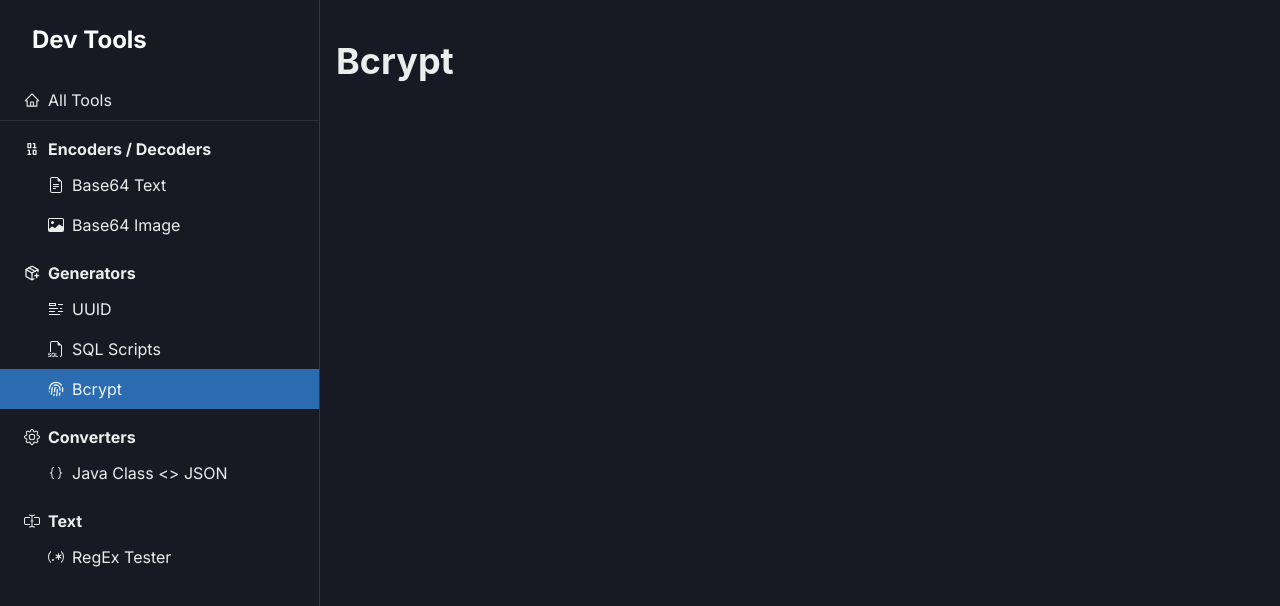
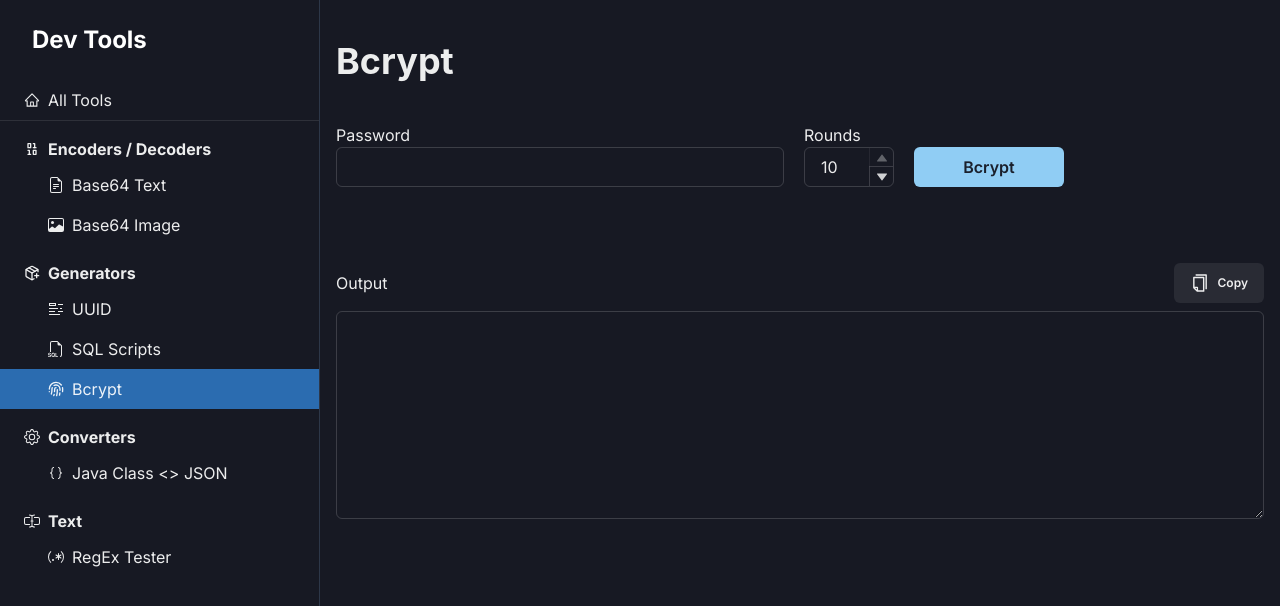
Before and after one commit to PabloMazariegos/dev-tools, a React (Vite) app: page /generators/bcrypt in a window 1280 px wide. Shown: the top 606 px of the page. Built offline with nearby package versions, Linux system fonts and the light colour scheme.

Commit message:
feat - bcrypt hashing generator

```diff
--- a/package.json
+++ b/package.json
@@ -13,8 +13,10 @@
     "@chakra-ui/react": "^2.7.0",
     "@emotion/react": "^11.11.1",
     "@emotion/styled": "^11.11.0",
+    "@types/bcryptjs": "^2.4.2",
     "@types/node": "^20.3.1",
     "@types/uuid": "^9.0.2",
+    "bcryptjs": "^2.4.3",
     "buffer": "^6.0.3",
     "framer-motion": "^10.12.16",
     "react": "^18.2.0",
--- a/src/views/generators/BcryptView.tsx
+++ b/src/views/generators/BcryptView.tsx
@@ -1,10 +1,75 @@
-import { Heading } from '@chakra-ui/react';
+import React from 'react';
+import TextAreaViewer from '@/components/TextAreaViewer/TextAreaViewer';
+import {
+  Box,
+  Button,
+  Flex,
+  Heading,
+  Input,
+  NumberDecrementStepper,
+  NumberIncrementStepper,
+  NumberInput,
+  NumberInputField,
+  NumberInputStepper,
+  SimpleGrid,
+  Text
+} from '@chakra-ui/react';
+import bcryptjs from 'bcryptjs';
+import { useClipboard } from '@/hooks/useClipboard';
 
 const bcryptView = () => {
+  const [password, setPassword] = React.useState('');
+  const [rounds, setRounds] = React.useState(10);
+  const [textAreaOutput, setTextAreaOuput] = React.useState('');
+  const { onCopy } = useClipboard();
+
+  const handleRoundsChange = (valueAsString: string, valueAsNumber: number) => {
+    setRounds(valueAsNumber);
+  };
+
+  const generateBcrypt = () => {
+    if (password) {
+      const hash = bcryptjs.hashSync(password, rounds);
+      setTextAreaOuput(hash);
+    }
+  };
+
+  const handleOnCopyClick = () => {
+    if (textAreaOutput) {
+      onCopy(textAreaOutput);
+    }
+  };
+
   return (
-    <Heading size='xl' marginBottom='8'>
-      Bcrypt
-    </Heading>
+    <SimpleGrid columns={1} spacing={10}>
+      <Box>
+        <Heading size='xl'>Bcrypt</Heading>
+      </Box>
+      <Flex gap={5} flexWrap='wrap' alignItems='end' marginBottom='9'>
+        <Box width={{ base: 'full', lg: 'md' }}>
+          <Text>Password</Text>
+          <Input type='text' value={password} onChange={(event) => setPassword(event.target.value)} />
+        </Box>
+        <Box width={{ base: 'full', lg: '90px' }}>
+          <Text>Rounds</Text>
+          <NumberInput value={rounds} onChange={handleRoundsChange} min={6} max={10}>
+            <NumberInputField />
+            <NumberInputStepper>
+              <NumberIncrementStepper />
+              <NumberDecrementStepper />
+            </NumberInputStepper>
+          </NumberInput>
+        </Box>
+        <Box width={{ base: 'full', lg: '150px' }}>
+          <Button colorScheme='blue' onClick={generateBcrypt} width='full'>
+            Bcrypt
+          </Button>
+        </Box>
+      </Flex>
+      <Box>
+        <TextAreaViewer type='OUTPUT' content={textAreaOutput} onCopyPasteClick={handleOnCopyClick} />
+      </Box>
+    </SimpleGrid>
   );
 };
 
```
Also changed, not shown: 1 other file (tests, documents, lock files or other folders).
